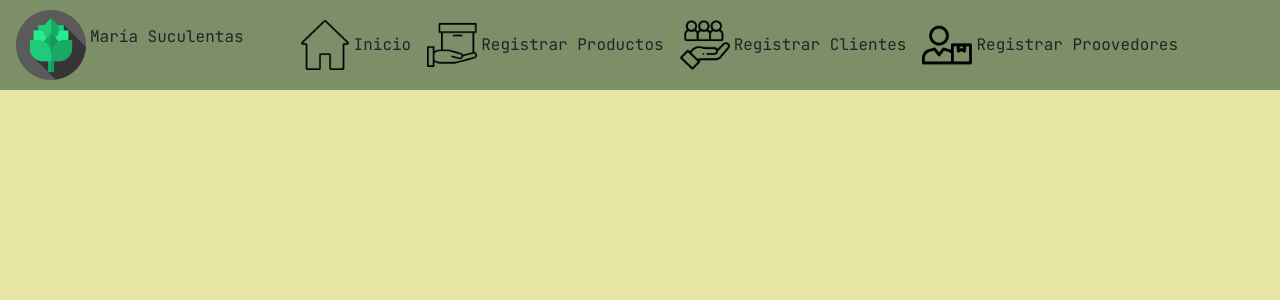
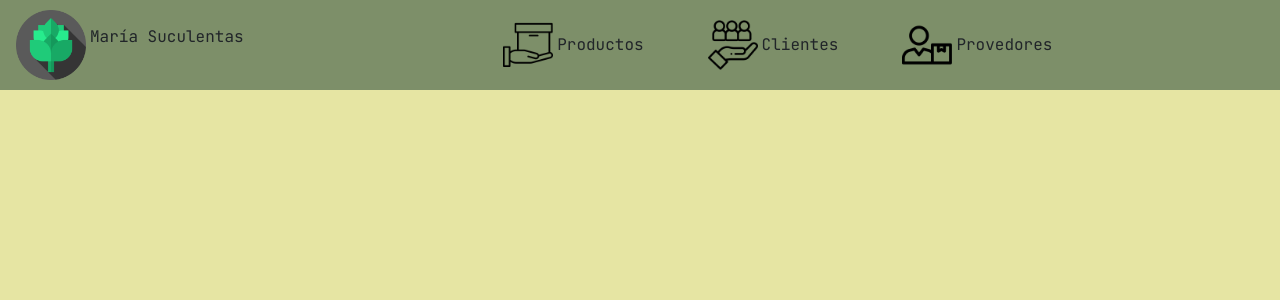
Before and after one commit to JoseaSosa24/maria-suculentas, a React (Vite) app: page / in a window 1280 px wide. Shown: the top 300 px of the page. Built offline with nearby package versions, Linux system fonts and the light colour scheme.

Commit message:
Cambios en el header

```diff
--- a/src/components/Footer.jsx
+++ b/src/components/Footer.jsx
@@ -3,6 +3,7 @@ import React from 'react'
 export const Footer = () => {
     return (
         <footer>
+
         </footer>
     )
 }
--- a/src/components/Header.jsx
+++ b/src/components/Header.jsx
@@ -6,5 +6,6 @@ export const Header = () => {
     <header className="">
       <Nav />
     </header>
+
   );
 };
--- a/src/components/Nav.jsx
+++ b/src/components/Nav.jsx
@@ -8,12 +8,12 @@ export const Nav = () => {
     <nav class="navbar-expand-lg p-1 d-flex">
         <section class="container-fluid d-flex gap-5">
           <NavbarBrand src={'../../src/assets/icon/logo-planta.png'}/>
-          <section class="collapse navbar-collapse" id="navbarNav">
-            <ul class="navbar-nav d-flex ">
-             <NavItem src={'../../src/assets/icon/icon-inicio.png'} href={'#'} contenido={'Inicio'}/>
-             <NavItem src={'../../src/assets/icon/icon-producto.png'} href={'#'} contenido={'Registrar Productos'}/>
-             <NavItem src={'../../src/assets/icon/icon-cliente.png'} href={'#'} contenido={'Registrar Clientes'}/>
-             <NavItem src={'../../src/assets/icon/icon-proovedor.png'} href={'#'} contenido={'Registrar Proovedores'}/>
+          <section class="collapse navbar-collapse d-flex justify-content-center gap-5" id="navbarNav">
+            <ul class="navbar-nav d-flex gap-5">
+             {/* <NavItem src={'../../src/assets/icon/icon-inicio.png'} href={'#'} contenido={'Inicio'}/> */}
+             <NavItem src={'../../src/assets/icon/icon-producto.png'} href={'#'} contenido={'Productos'}/>
+             <NavItem src={'../../src/assets/icon/icon-cliente.png'} href={'#'} contenido={'Clientes'}/>
+             <NavItem src={'../../src/assets/icon/icon-proovedor.png'} href={'#'} contenido={'Provedores'}/>
             </ul>
           </section>
         </section>
```
